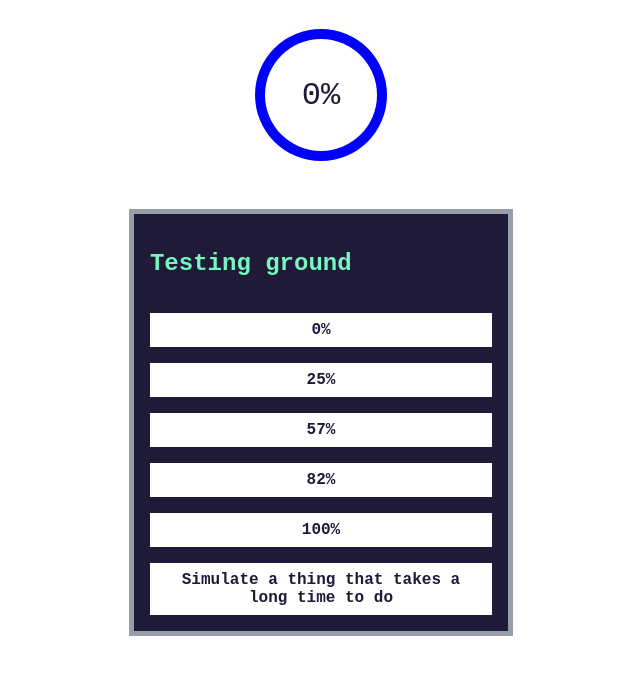
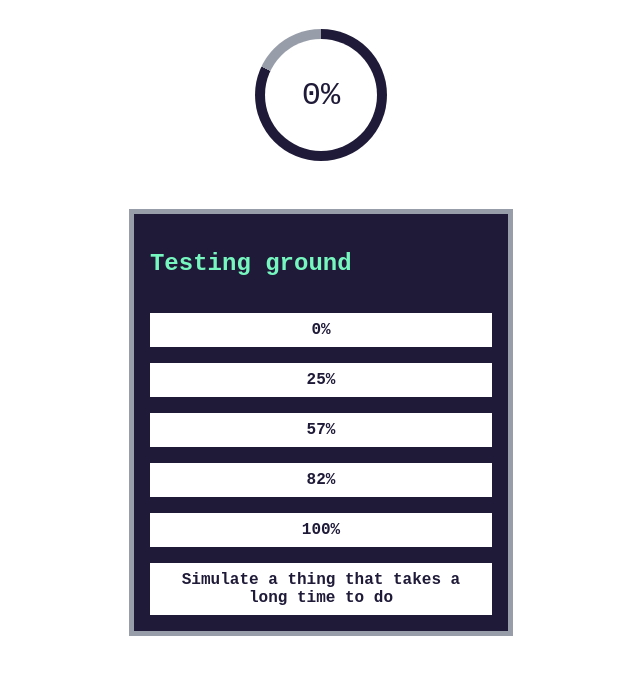
Before and after one commit to Annie-Huang/circular-progress-bar, a website: page index.html in a window 1280 px wide. Shown: the part 200-874 px from the top of the page, without its empty margins (319-959 px from the left). Drawn offline with Linux system fonts and the light colour scheme.

Commit message:
Change background to be conic-gradient to start from 0-82% for the 1st color, then 82% to100% for the 2nd color

```diff
--- a/main.js
+++ b/main.js
@@ -7,7 +7,7 @@ function enableProgessBar() {
   /* and having that removes the no-js message */
   /* min of 0 and max of 100 are defaults, so we don't need aria-valuemin or -valuemax */
   progressbar.setAttribute('role', 'progressbar');
-  progressbar.setAttribute('aria-valuenow', 0);
+  progressbar.setAttribute('aria-valuenow', progress);
   progressbar.setAttribute('aria-live', 'polite');
 }
 
--- a/style.css
+++ b/style.css
@@ -7,7 +7,9 @@
   width: var(--size);
   aspect-ratio: 1;
 
-  background: blue;
+  /*background: blue;*/
+  /* It means it start at 0%, then ends in 82% for the first value, the second value start from 82%+0%, and ends at 100% */
+  background: conic-gradient(var(--color-dark) 82%, var(--color-dark-glare) 0);
   margin: 2rem auto;
   border-radius: 50%;
 
@@ -16,6 +18,7 @@
 
   &::after {
     content: attr(aria-valuenow) '%';
+    /* You can comment out to see the conic-gradient effect of the outer circle */
     background: white;
     border-radius: inherit;
     width: calc(100% - var(--bar-width));
```
